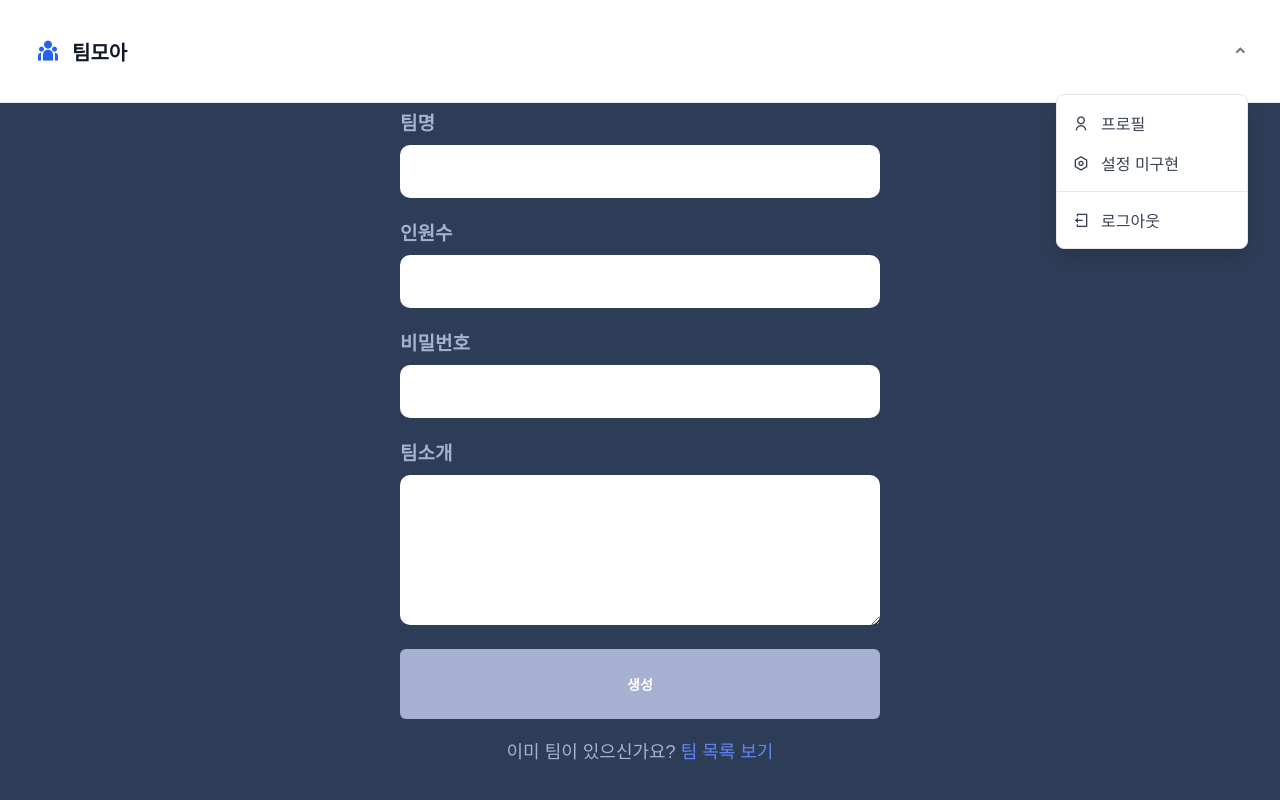
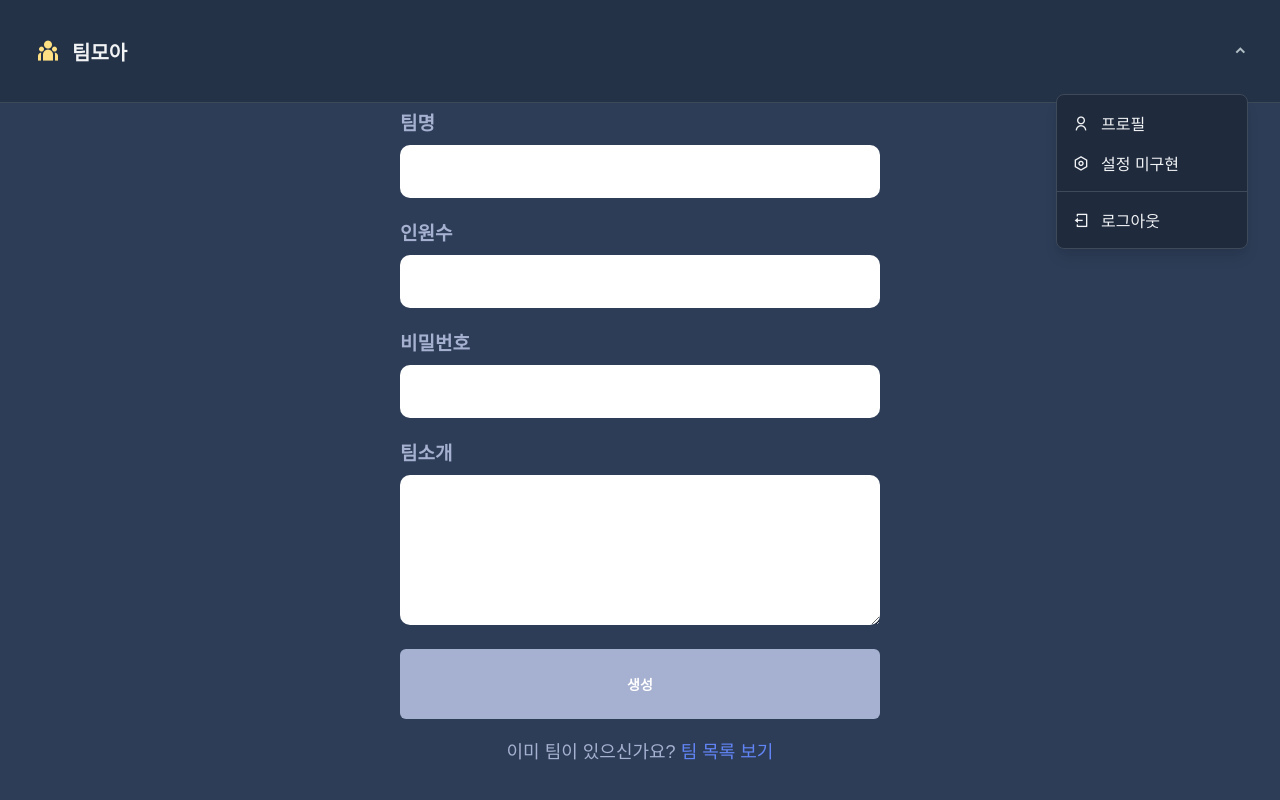
Before and after one commit to TlesMes/TeamMoa-Refactor, a Django app: page /teams/team_create/ in a window 1280 px wide, after a click that opens the changed part. Run offline with Django 4.2, Linux system fonts and the light colour scheme; some libraries are stand-ins or nearby versions; some web fonts are replaced.

Commit message:
team_list 페이지 테마에 맞게 색상 변경

```diff
--- a/static/css/styles.css
+++ b/static/css/styles.css
@@ -1,3 +1,87 @@
+
+/* ========== DARK MODE SUPPORT ========== */
+body.dark-mode {
+  background-color: #2d3d57;
+  color: #f1f3f5;
+}
+/* Header + Nav 다크모드 */
+body.dark-mode .header {
+  background-color: #243247;
+  border-bottom-color: #3e4a5a;
+}
+
+body.dark-mode .logo-text {
+  color: #f1f3f5;
+}
+
+body.dark-mode .logo-icon i {
+  color: #ffe082;
+}
+
+body.dark-mode .nav-link {
+  color: #b0bec5;
+}
+
+body.dark-mode .nav-link:hover {
+  color: #ffe082;
+}
+
+body.dark-mode .dropdown-toggle {
+  color: #b0bec5;
+}
+
+body.dark-mode .dropdown-toggle:hover {
+  color: #ffe082;
+}
+
+body.dark-mode .dropdown-menu {
+  background-color: #1f2a3d;
+  border-color: #3e4a5a;
+}
+
+body.dark-mode .dropdown-item {
+  color: #f1f3f5;
+}
+
+body.dark-mode .dropdown-item:hover {
+  background-color: #3e4a5a;
+}
+
+body.dark-mode .dropdown-divider {
+  border-top-color: #3e4a5a;
+}
+
+/* 버튼 스타일 */
+
+
+
+body.dark-mode .btn-secondary {
+  background-color: #5a6d8c;
+  color: #f1f3f5;
+}
+
+body.dark-mode .btn-secondary:hover {
+  background-color: #3e4a5a;
+}
+
+body.dark-mode .btn-dark {
+  background-color: #3e4a5a;
+  color: #f1f3f5;
+}
+
+body.dark-mode .btn-dark:hover {
+  background-color: #2d3d57;
+}
+
+/* 기타 텍스트 컬러 */
+body.dark-mode .main-title {
+  color: #f1f3f5;
+}
+
+body.dark-mode .highlight {
+  color: #ffe082;
+}
+
 
 /* Header Styles */
 .header {
--- a/templates/base_minimal.html
+++ b/templates/base_minimal.html
@@ -10,7 +10,7 @@
   <link rel="stylesheet" href="{% static 'css/styles.css' %}" />
 </head>
 
-<body>
+<body class="dark-mode">
   <header class="header">
     <div class="header-container">
       <div class="header-left">
```
